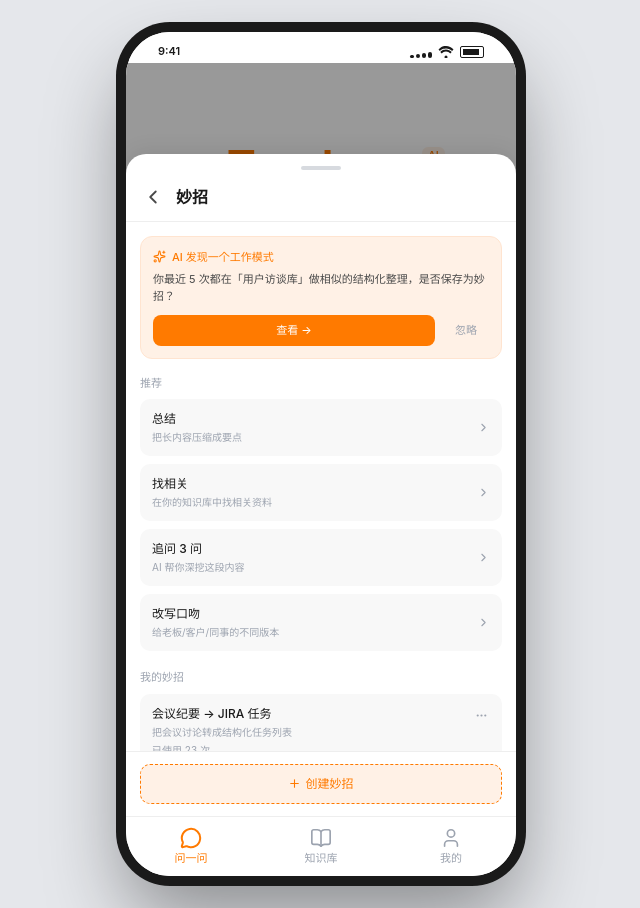
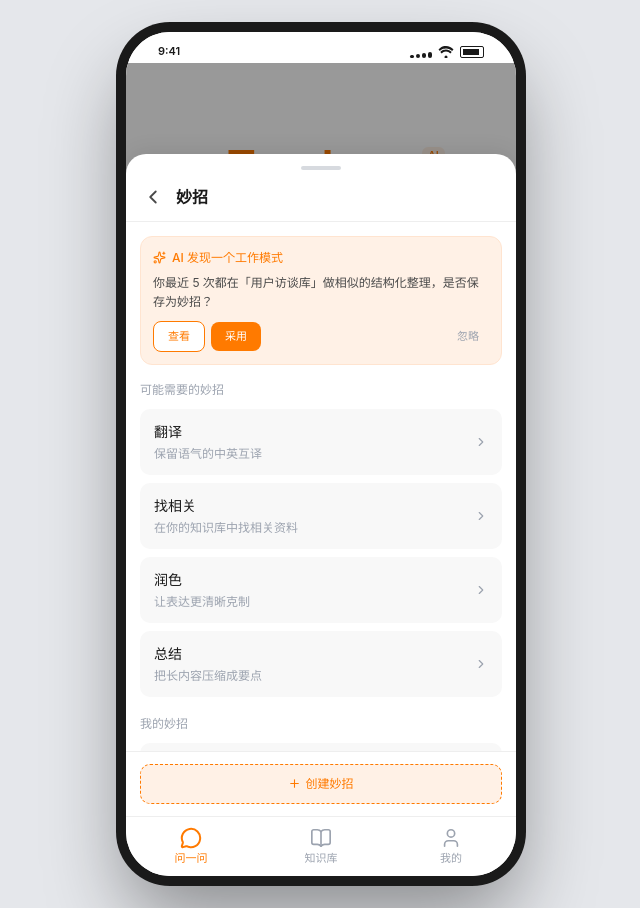
Before and after one commit to Galy-gif/ai-knowledge-demo-, a React (Vite) app in the folder app/: page /ask in a window 1280 px wide. Both pictures are taken after a click on the button "妙招". Shown: the whole page, without its empty margins (319-959 px from the left). Built offline with nearby package versions, Linux system fonts and the light colour scheme.

Commit message:
refactor: 妙招 sheet 翻新 — 预设改翻译/找相关/润色/总结 + AI 建议条三按钮 + 字号统一提升（R57）

```diff
--- a/app/src/mock/skills.ts
+++ b/app/src/mock/skills.ts
@@ -10,10 +10,10 @@ export interface MagicAction {
 
 export const PRESET_SKILLS: MagicAction[] = [
   {
-    id: 'skill_summary',
-    name: '总结',
-    desc: '把长内容压缩成要点',
-    placeholder: '粘贴或输入要总结的内容…',
+    id: 'skill_translate',
+    name: '翻译',
+    desc: '保留语气的中英互译',
+    placeholder: '粘贴或输入要翻译的内容…',
     type: 'preset',
   },
   {
@@ -24,17 +24,17 @@ export const PRESET_SKILLS: MagicAction[] = [
     type: 'preset',
   },
   {
-    id: 'skill_followup',
-    name: '追问 3 问',
-    desc: 'AI 帮你深挖这段内容',
-    placeholder: '粘贴或输入要深挖的内容…',
+    id: 'skill_polish',
+    name: '润色',
+    desc: '让表达更清晰克制',
+    placeholder: '粘贴或输入要润色的内容…',
     type: 'preset',
   },
   {
-    id: 'skill_rewrite',
-    name: '改写口吻',
-    desc: '给老板/客户/同事的不同版本',
-    placeholder: '粘贴或输入要改写的内容…',
+    id: 'skill_summary',
+    name: '总结',
+    desc: '把长内容压缩成要点',
+    placeholder: '粘贴或输入要总结的内容…',
     type: 'preset',
   },
 ]
--- a/app/src/pages/ask/Q02_SkillsSheet.tsx
+++ b/app/src/pages/ask/Q02_SkillsSheet.tsx
@@ -3,6 +3,37 @@ import { ChevronLeft, ChevronRight, MoreHorizontal, Plus, Sparkles } from 'lucid
 import { useUser } from '../../context/UserContext'
 import { useSkills } from '../../context/SkillsContext'
 import { PRESET_SKILLS, type MagicAction } from '../../mock/skills'
+
+const SECTION_TITLE_STYLE: React.CSSProperties = {
+  fontSize: 12,
+  color: '#9CA3AF',
+  marginBottom: 10,
+}
+
+const SKILL_CARD_STYLE: React.CSSProperties = {
+  display: 'flex',
+  alignItems: 'center',
+  gap: 10,
+  backgroundColor: '#F8F8F8',
+  borderRadius: 10,
+  padding: '12px 14px',
+  width: '100%',
+  border: 'none',
+  textAlign: 'left',
+  cursor: 'pointer',
+}
+
+const SKILL_NAME_STYLE: React.CSSProperties = {
+  fontSize: 14,
+  fontWeight: 500,
+  color: '#1A1A1A',
+  marginBottom: 3,
+}
+
+const SKILL_DESC_STYLE: React.CSSProperties = {
+  fontSize: 12,
+  color: '#9CA3AF',
+}
 
 export default function Q02_SkillsSheet({
   open,
@@ -15,9 +46,20 @@ export default function Q02_SkillsSheet({
 }) {
   const navigate = useNavigate()
   const { showToast } = useUser()
-  const { userSkills, aiSuggestionDismissed, dismissAiSuggestion } = useSkills()
+  const { userSkills, aiSuggestionDismissed, dismissAiSuggestion, addUserSkill } = useSkills()
 
   if (!open) return null
+
+  const handleAdopt = () => {
+    addUserSkill({
+      name: '用户访谈结构化整理',
+      desc: '按问题/痛点/需求三类提取访谈要点',
+      placeholder: '粘贴访谈记录或输入你的问题…',
+      kbNames: ['用户访谈库'],
+    })
+    dismissAiSuggestion()
+    showToast('已保存为妙招', 'success')
+  }
 
   return (
     <div className="absolute inset-0 z-40 flex flex-col justify-end">
@@ -50,40 +92,56 @@ export default function Q02_SkillsSheet({
             >
               <div style={{ display: 'flex', alignItems: 'center', gap: 6, marginBottom: 6 }}>
                 <Sparkles size={13} color="#FF7A00" />
-                <span style={{ fontSize: 11, fontWeight: 500, color: '#FF7A00' }}>
+                <span style={{ fontSize: 12, fontWeight: 500, color: '#FF7A00' }}>
                   AI 发现一个工作模式
                 </span>
               </div>
-              <p style={{ fontSize: 11, lineHeight: 1.55, color: '#4A4A4A', marginBottom: 10 }}>
+              <p style={{ fontSize: 12, lineHeight: 1.6, color: '#4A4A4A', marginBottom: 10 }}>
                 你最近 5 次都在「用户访谈库」做相似的结构化整理，是否保存为妙招？
               </p>
-              <div style={{ display: 'flex', alignItems: 'center', gap: 8 }}>
+              <div style={{ display: 'flex', alignItems: 'center', gap: 6 }}>
                 <button
                   type="button"
                   onClick={() => navigate('/skill/from-ai')}
                   style={{
-                    flex: 1,
-                    backgroundColor: '#FF7A00',
-                    color: '#FFFFFF',
+                    backgroundColor: '#FFFFFF',
+                    color: '#FF7A00',
+                    border: '0.5px solid #FF7A00',
                     fontSize: 11,
                     fontWeight: 500,
-                    padding: '7px 0',
+                    padding: '6px 14px',
                     borderRadius: 8,
-                    border: 'none',
                     cursor: 'pointer',
                   }}
                 >
-                  查看 →
+                  查看
+                </button>
+                <button
+                  type="button"
+                  onClick={handleAdopt}
+                  style={{
+                    backgroundColor: '#FF7A00',
+                    color: '#FFFFFF',
+                    border: 'none',
+                    fontSize: 11,
+                    fontWeight: 500,
+                    padding: '6px 14px',
+                    borderRadius: 8,
+                    cursor: 'pointer',
+                  }}
+                >
+                  采用
                 </button>
                 <button
                   type="button"
                   onClick={dismissAiSuggestion}
                   style={{
+                    marginLeft: 'auto',
                     backgroundColor: 'transparent',
                     color: '#9CA3AF',
+                    border: 'none',
                     fontSize: 11,
-                    padding: '7px 12px',
-                    border: 'none',
+                    padding: '6px 10px',
                     cursor: 'pointer',
                   }}
                 >
@@ -95,33 +153,20 @@ export default function Q02_SkillsSheet({
 
           {/* Recommended */}
           <section style={{ padding: '0 14px', marginTop: aiSuggestionDismissed ? 16 : 0 }}>
-            <p style={{ fontSize: 11, color: '#9CA3AF', marginBottom: 8 }}>推荐</p>
+            <p style={SECTION_TITLE_STYLE}>可能需要的妙招</p>
             <div style={{ display: 'flex', flexDirection: 'column', gap: 8 }}>
               {PRESET_SKILLS.map(action => (
                 <button
                   key={action.id}
                   type="button"
                   onClick={() => onMagicApply(action)}
-                  style={{
-                    display: 'flex',
-                    alignItems: 'center',
-                    gap: 10,
-                    backgroundColor: '#F8F8F8',
-                    borderRadius: 10,
-                    padding: '11px 12px',
-                    width: '100%',
-                    border: 'none',
-                    textAlign: 'left',
-                    cursor: 'pointer',
-                  }}
+                  style={SKILL_CARD_STYLE}
                 >
                   <div style={{ flex: 1, minWidth: 0 }}>
-                    <p style={{ fontSize: 12, fontWeight: 500, color: '#1A1A1A', marginBottom: 2 }}>
-                      {action.name}
-                    </p>
-                    <p style={{ fontSize: 10, color: '#9CA3AF' }}>{action.desc}</p>
+                    <p style={SKILL_NAME_STYLE}>{action.name}</p>
+                    <p style={SKILL_DESC_STYLE}>{action.desc}</p>
                   </div>
-                  <ChevronRight size={13} color="#9CA3AF" style={{ flexShrink: 0 }} />
+                  <ChevronRight size={14} color="#9CA3AF" style={{ flexShrink: 0 }} />
                 </button>
               ))}
             </div>
@@ -129,7 +174,7 @@ export default function Q02_SkillsSheet({
 
           {/* My skills */}
           <section style={{ padding: '0 14px', marginTop: 18, paddingBottom: 16 }}>
-            <p style={{ fontSize: 11, color: '#9CA3AF', marginBottom: 8 }}>我的妙招</p>
+            <p style={SECTION_TITLE_STYLE}>我的妙招</p>
             <div style={{ display: 'flex', flexDirection: 'column', gap: 8 }}>
               {userSkills.map(skill => (
                 <div
@@ -140,7 +185,7 @@ export default function Q02_SkillsSheet({
                     gap: 10,
                     backgroundColor: '#F8F8F8',
                     borderRadius: 10,
-                    padding: '11px 12px',
+                    padding: '12px 14px',
                   }}
                 >
                   <button
@@ -162,11 +207,9 @@ export default function Q02_SkillsSheet({
                       cursor: 'pointer',
                     }}
                   >
-                    <p style={{ fontSize: 12, fontWeight: 500, color: '#1A1A1A', marginBottom: 2 }}>
-                      {skill.name}
-                    </p>
-                    <p style={{ fontSize: 10, color: '#9CA3AF', marginBottom: 3 }}>{skill.desc}</p>
-                    <p style={{ fontSize: 10, color: '#9CA3AF' }}>{skill.meta}</p>
+                    <p style={SKILL_NAME_STYLE}>{skill.name}</p>
+                    <p style={{ ...SKILL_DESC_STYLE, marginBottom: 3 }}>{skill.desc}</p>
+                    <p style={SKILL_DESC_STYLE}>{skill.meta}</p>
                   </button>
                   <button
                     type="button"
@@ -181,7 +224,7 @@ export default function Q02_SkillsSheet({
                       cursor: 'pointer',
                     }}
                   >
-                    <MoreHorizontal size={13} color="#9CA3AF" />
+                    <MoreHorizontal size={14} color="#9CA3AF" />
                   </button>
                 </div>
               ))}
```
